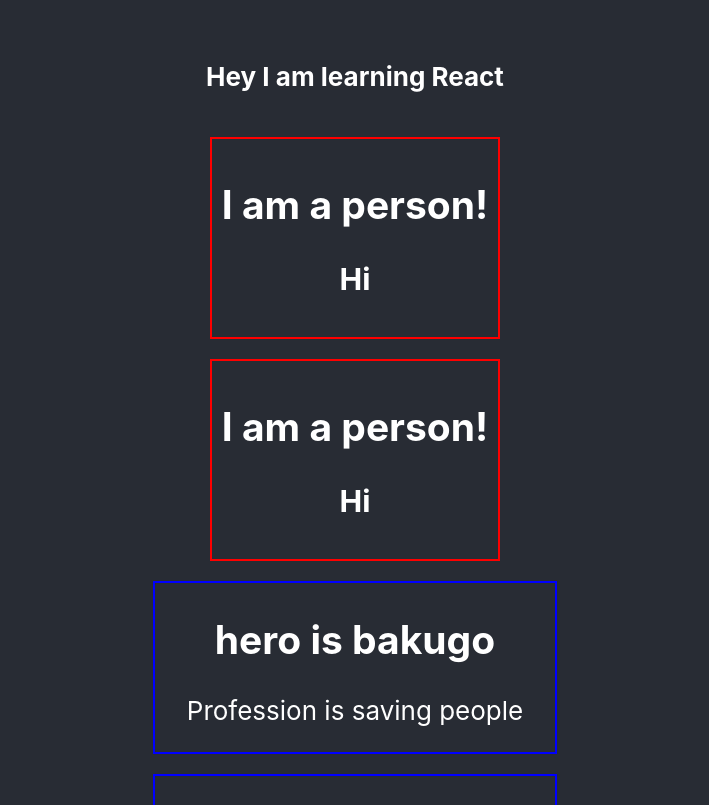
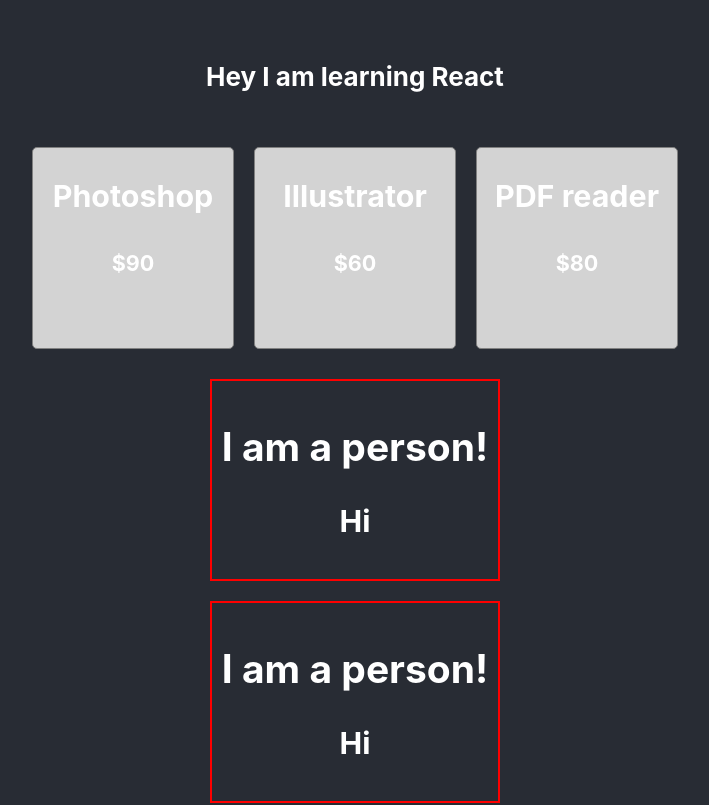
Before and after one commit to MyshaAhmed/react-practice, a React (Create React App) app: page / in a window 1280 px wide. Shown: the part 920-1725 px from the top of the page, without its empty margins (285-994 px from the left). Built offline with nearby package versions, Linux system fonts and the light colour scheme.

Commit message:
32-8 Pass object to components and access object

```diff
--- a/src/App.js
+++ b/src/App.js
@@ -35,11 +35,20 @@
     backgroundColor: 'pink',
   }
 
+  const products=[
+    { name:'Photoshop', price: '$90'},
+    { name:'Illustrator', price: '$60'},
+    { name:'PDF reader', price: '$80'}
+
+  ]
+
   // JSX:
   return (
     <div className="App">
       <header className="App-header">
         <img src={logo} className="App-logo" alt="logo" />
+
+
         <p>
           Hi, I am {name}! 🤗
           <br />  How old am I? <br />  {age} Years old.
@@ -50,15 +59,51 @@
         <p>The sum of the numbers in the array is {numbers.reduce((a,b)=>a+b,0)}. </p>
         <button onClick={greet}>Greet</button>
         <p>{greeting}</p>
+
+
+
+
+
+
         <h4>Hey I am learning React</h4>
+        <div style={{displayContent:'flex', margin:'10px'}}>
+        <Product product={products[0]}></Product>
+        <Product product={products[1]}></Product>
+        <Product product={products[2]}></Product>
+        </div>
+
+
         <Person></Person>
         <Person></Person>
+
 
         <Hero name='bakugo' profession='saving people'></Hero>
         <Hero name='takami'profession='student'></Hero>
       </header>
     </div>
   );
+}
+
+function Product(props)
+{
+  const productStyle={
+    border:'1px solid gray',
+    borderRadius: '5px',
+    backgroundColor:'lightgray',
+    height: '200px',
+    width: '200px' ,
+    float:'left',
+    margin:'10px'
+  }
+  const{name,price}=props.product;
+  return (
+    <div style={productStyle}>
+      {/* <h3 >{props.product.name}</h3> */}
+      {/* <h5>{props.product.price}</h5> */}
+      <h3 >{name}</h3>
+      <h5>{price}</h5>
+    </div>
+  )
 }
 function Person()
 {
```
